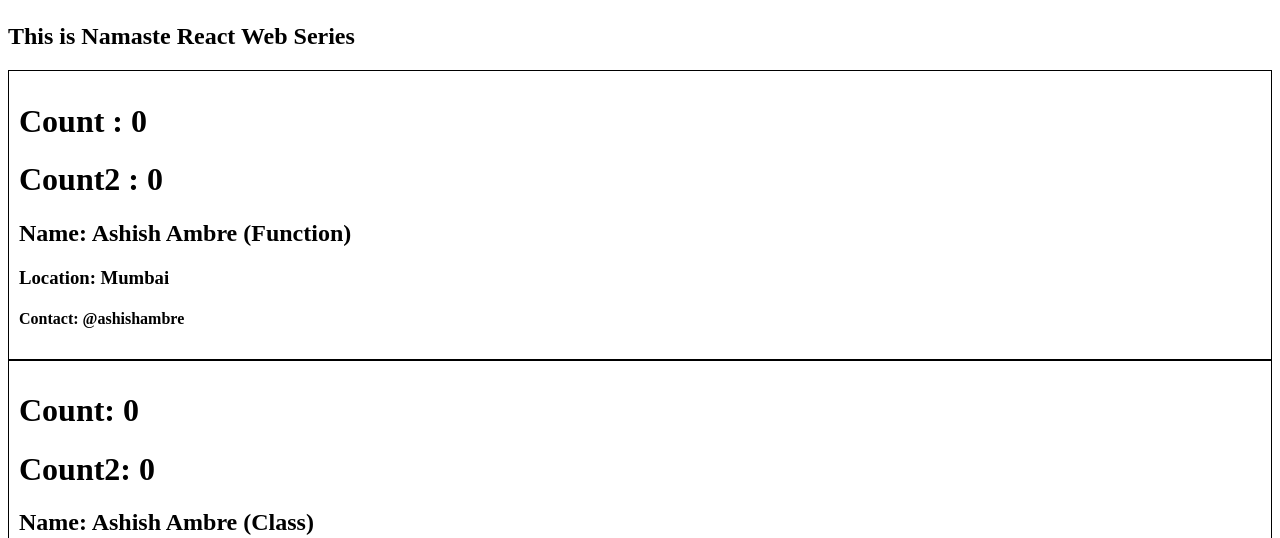
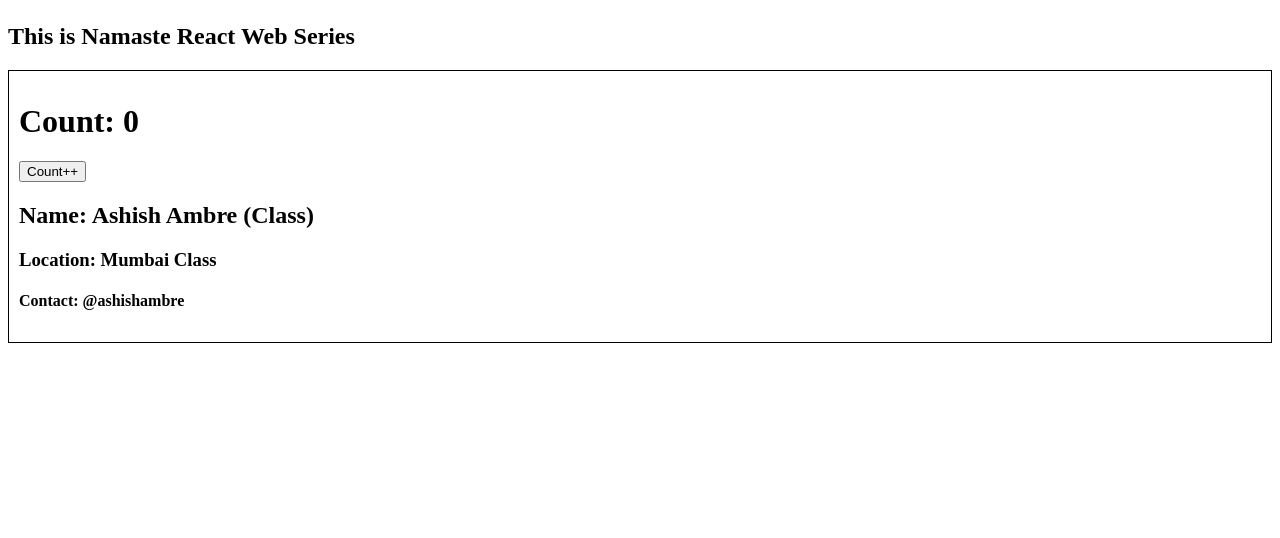
Before and after one commit to ashishambre/react-learning, a React (Vite) app: page /about in a window 1280 px wide. Shown: the part 183-721 px from the top of the page. Built offline with nearby package versions, Linux system fonts and the light colour scheme.

Commit message:
episode08.03 - Updated state variables in the class based components

```diff
--- a/src/components/About.js
+++ b/src/components/About.js
@@ -6,7 +6,6 @@
     <div>
       <h1>About</h1>
       <h2>This is Namaste React Web Series</h2>
-      <User name={"Ashish Ambre (Function)"} />
       <UserClass name={"Ashish Ambre (Class)"} location={"Mumbai Class"}/>
     </div>
   )
--- a/src/components/User.js
+++ b/src/components/User.js
@@ -1,8 +1,8 @@
 import { useState } from "react";
 
 const User = (props) => {
-  const [count] = useState(0);
-  const [count2] = useState(0);
+  const [count, setCount] = useState(0);
+  const [count2, setCount2] = useState(0);
   return (
     <div className="user-card">
       <h1>Count : {count}</h1>
--- a/src/components/UserClass.js
+++ b/src/components/UserClass.js
@@ -5,16 +5,20 @@
     super(props);
     this.state = {
       count: 0,
-      count2: 0,
     };
   }
   render() {
     const { name, location } = this.props;
-    const { count, count2 } = this.state;
+    const { count } = this.state;
     return (
       <div className="user-card">
         <h1>Count: {count}</h1>
-        <h1>Count2: {count2}</h1>
+        <button onClick={() => {
+          // NEVER UPDATE STATE VARIABLES DIRECTLY
+          this.setState({
+            count: this.state.count + 1,
+          })
+        }}>Count++</button>
         <h2>Name: {name}</h2>
         <h3>Location: {location}</h3>
         <h4>Contact: @ashishambre</h4>
```
